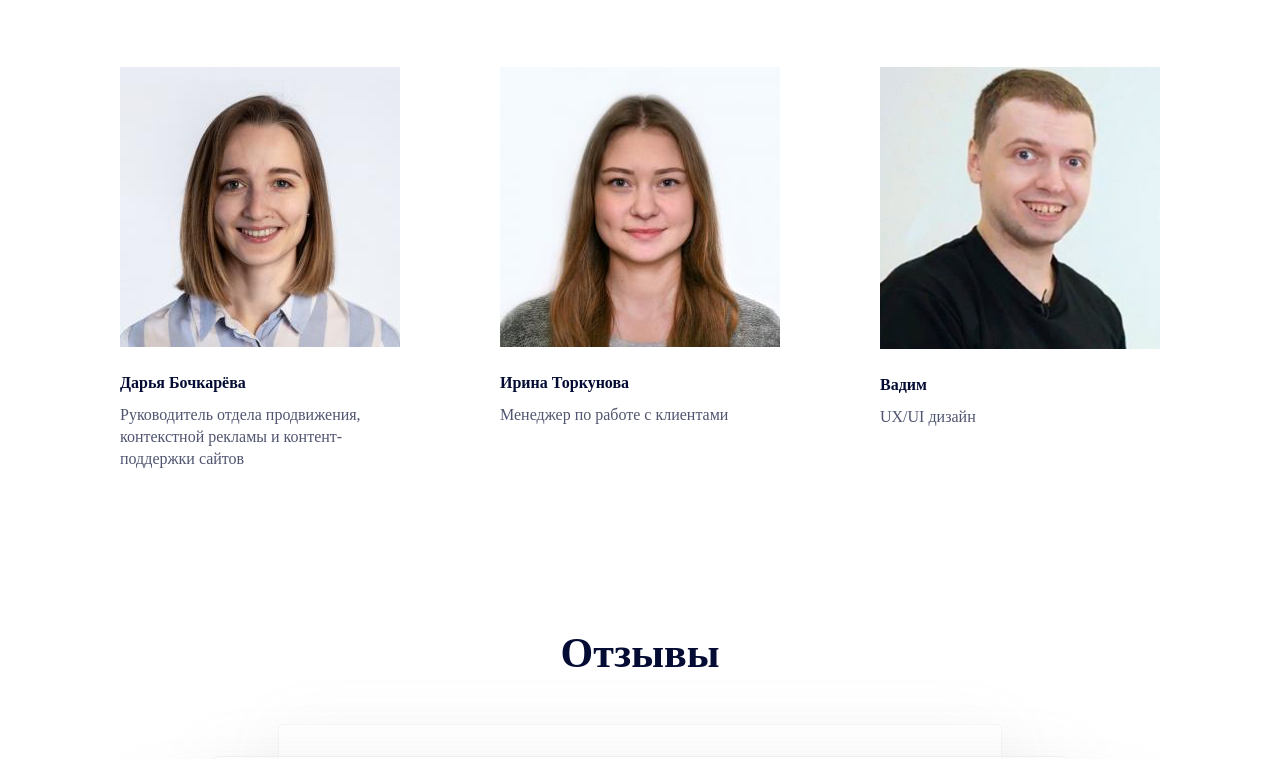
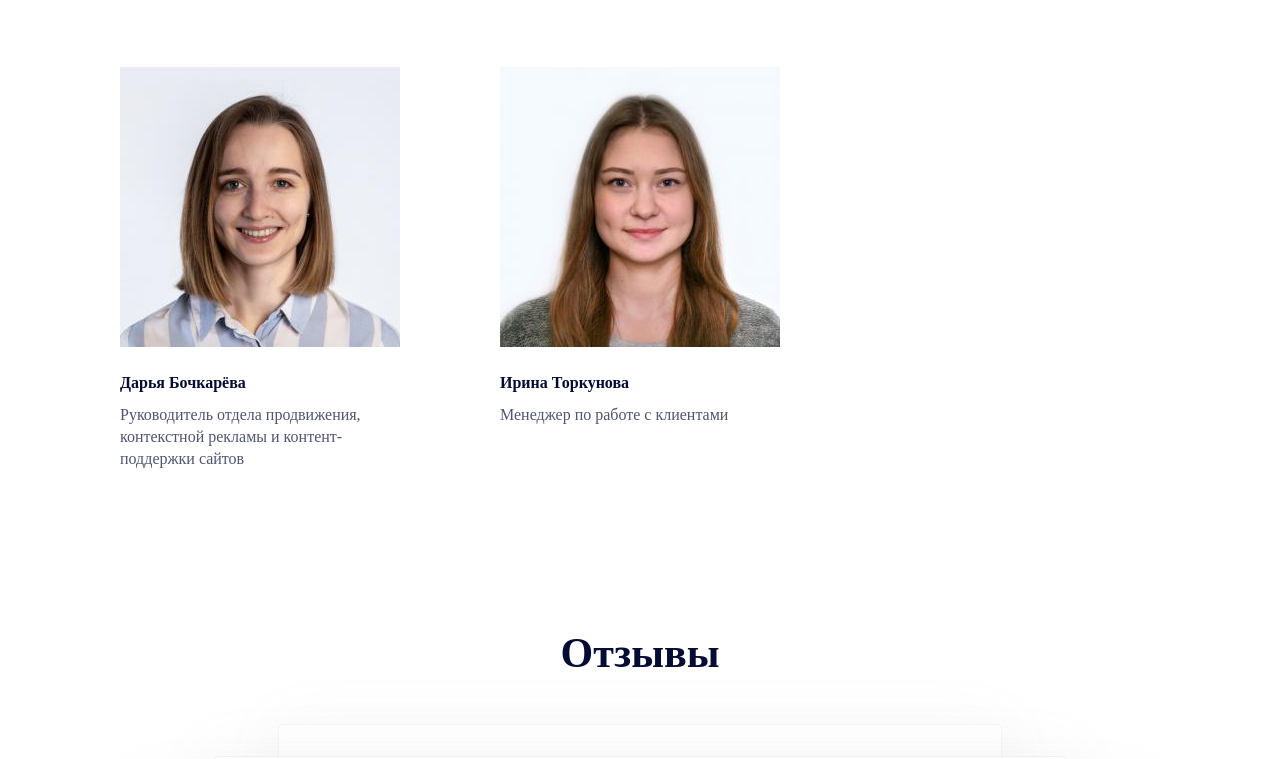
Before and after one commit to Butovskiy/ProjectWebsite, a plain HTML site: page index.html in a window 1280 px wide. Shown: the part 6424-7183 px from the top of the page. Drawn offline with Linux system fonts and the light colour scheme; a script that the page names is missing; a web font is replaced by a local one.

Commit message:
ProjectWebsite

```diff
--- a/index.html
+++ b/index.html
@@ -838,15 +838,6 @@
                 <div class="user-teaser-post">Менеджер по работе с клиентами</div>
               </div>
             </div>
-            <div class="col-xs-6 col-sm-6 col-md-4 views-row">
-              <div class="user-teaser">
-                <div class="user-teaser-photo">
-                  <img src="./site/img.jpg" width="280" height="280" alt="" typeof="Image" class="img-responsive">
-                </div>
-                <div class="user-teaser-name"><a href="" title="Профиль" target="_blank">Вадим</a></div>
-                <div class="user-teaser-post">UX/UI дизайн</div>
-              </div>
-            </div>
           </div>
         </div>
       </section>
```
